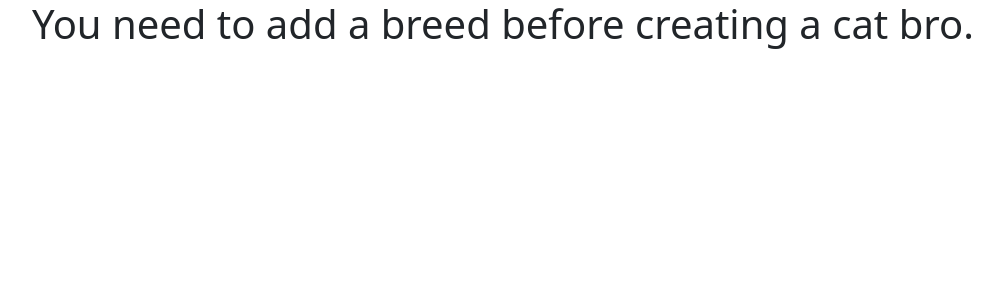
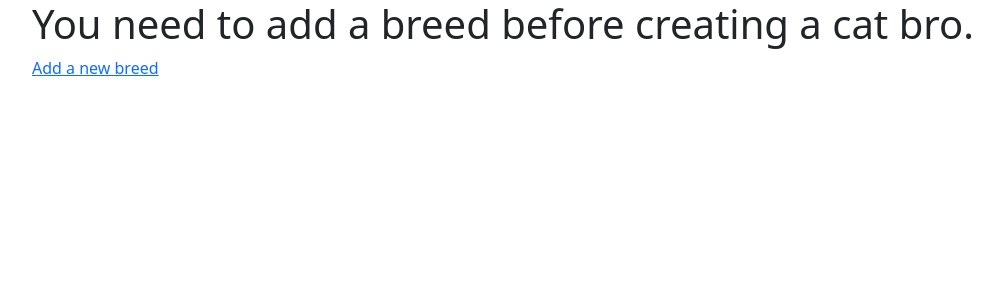
Before and after one commit to Junaid7200/DjangoForEverybody, a Django app: page /cats/create/ in a window 1280 px wide. Shown: the top 300 px of the page, without its empty margins (50-1052 px from the left). Run offline with Django 4.2, Linux system fonts and the light colour scheme; a user stored in the database is signed in; some libraries are stand-ins or nearby versions.

Commit message:
feat: add a create breed link to cat form

```diff
--- a/mysite/cats/templates/cats/cat_form.html
+++ b/mysite/cats/templates/cats/cat_form.html
@@ -18,6 +18,7 @@
 
 {% else %}
     <h1>You need to add a breed before creating a cat bro.</h1>
+    <a href="{% url 'breed_create' %}">Add a new breed</a>
 {% endif %}
 
 
```
